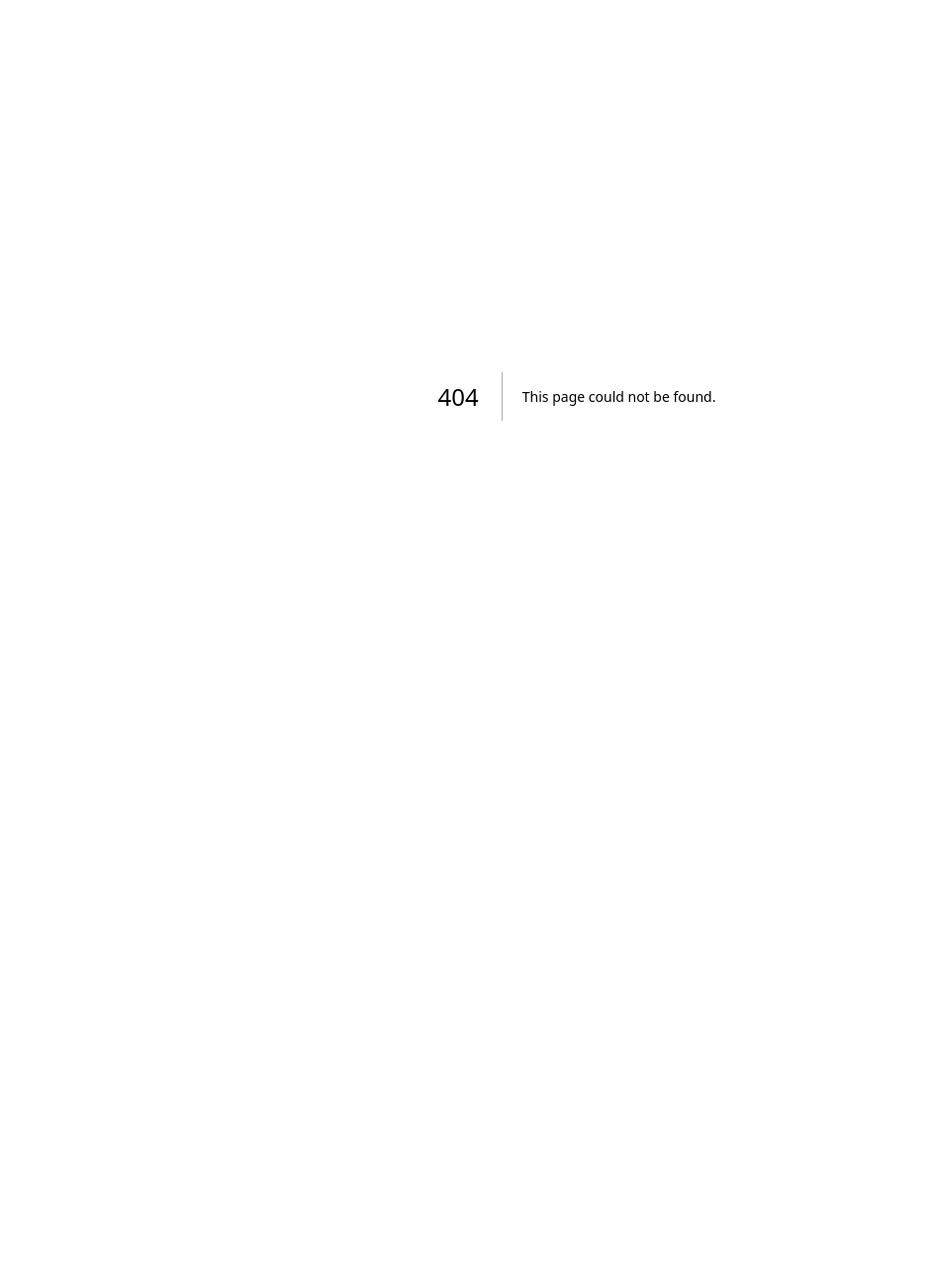
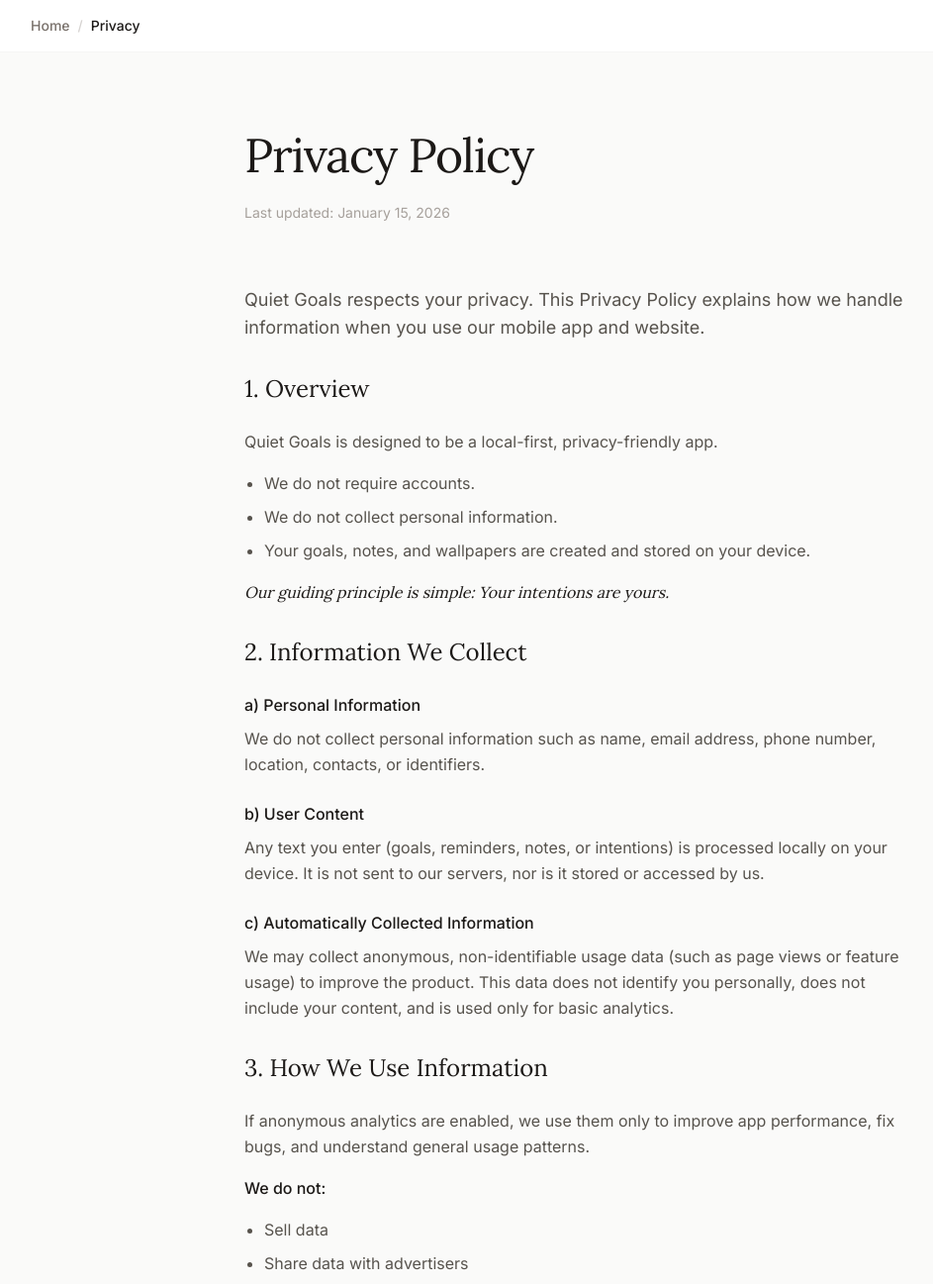
Before and after one commit to ami-souvik/quiet-goals, a Next.js app: page /privacy in a window 1280 px wide. Before the commit this address had no page. Shown: the top 1297 px of the page at 99% size, without its empty margins (57-1000 px from the left). Before the commit the page ends 800 px from the top, so only its background shows below. Built offline with nearby package versions, Linux system fonts and the light colour scheme; a web font is replaced by a local one.

Commit message:
feat: add privacy policy page and link in footer

```diff
--- a/src/app/page.tsx
+++ b/src/app/page.tsx
@@ -41,7 +41,7 @@
             {/* Examples Section */}
             <section className="pt-20 pb-10 w-full">
                <h3 className="text-sm font-bold text-stone-400 uppercase tracking-widest mb-10">
-                Examples
+                  Milestones
                </h3>
                <div className="grid grid-cols-1 md:grid-cols-3 gap-8 max-w-4xl mx-auto px-4">
                   {/* Calm Example */}
@@ -49,7 +49,7 @@
                      <div className="absolute inset-0 bg-[#F0F4F8] flex items-center justify-center p-6">
                         <div className="absolute inset-0 bg-gradient-to-b from-[#F0F4F8] to-[#D9E2EC] opacity-50"></div>
                         <span className="relative z-10 font-sans text-[#486581] text-2xl font-normal tracking-wide">
-                            Breathe Deeply
+                           Write Daily
                         </span>
                      </div>
                   </div>
@@ -59,7 +59,7 @@
                      <div className="absolute inset-0 bg-[#FFFFFF] flex items-center justify-center p-6">
                         <div className="absolute inset-0 bg-gradient-to-b from-[#FFFFFF] to-[#F3F4F6] opacity-50"></div>
                         <span className="relative z-10 font-sans text-[#111827] text-2xl font-medium tracking-tight">
-                            Write Daily
+                           Get Fit by 30
                         </span>
                      </div>
                   </div>
@@ -69,7 +69,7 @@
                      <div className="absolute inset-0 bg-[#000000] flex items-center justify-center p-6">
                         <div className="absolute inset-0 bg-gradient-to-br from-[#1A1A1A] to-[#000000] opacity-80"></div>
                         <span className="relative z-10 font-sans text-white text-3xl font-bold uppercase tracking-widest">
-                            BUILD THE FUTURE
+                           SHIP LANDING PAGE
                         </span>
                      </div>
                   </div>
@@ -144,7 +144,7 @@
                   <nav className="flex gap-6">
                      <Link href="/blog" className="hover:text-stone-900 transition-colors">Reflections</Link>
                      <a href="#" className="hover:text-stone-900 transition-colors cursor-not-allowed opacity-50" title="Coming soon">Twitter</a>
-                 <a href="#" className="hover:text-stone-900 transition-colors cursor-not-allowed opacity-50" title="No data collected">Privacy</a>
+                     <Link href="/privacy" className="hover:text-stone-900 transition-colors">Privacy</Link>
                   </nav>
                </div>
                <p className="mt-8 text-xs text-stone-400 font-light">
--- /dev/null
+++ b/src/app/privacy/page.tsx
@@ -0,0 +1,133 @@
+import Link from "next/link";
+
+export default function PrivacyPolicy() {
+  const lastUpdated = "January 15, 2026";
+
+  return (
+    <div className="min-h-screen bg-stone-50">
+      <div className="w-full flex justify-center bg-white border-b border-stone-100">
+        <nav className="w-full py-4 max-w-3xl md:max-w-5xl xl:max-w-6xl px-6 flex items-center space-x-2 text-sm font-medium text-stone-500">
+          <Link href="/" className="hover:text-stone-900 transition-colors">
+            Home
+          </Link>
+          <span className="text-stone-300">/</span>
+          <span className="text-stone-900">Privacy</span>
+        </nav>
+      </div>
+      <main className="min-h-screen bg-stone-50 px-6 py-12 md:py-20">
+        <div className="max-w-2xl mx-auto space-y-12 text-stone-800">
+          <div className="mb-16 max-w-2xl">
+            <h1 className="text-4xl md:text-5xl font-serif text-stone-900 mb-6 tracking-tight">
+              Privacy Policy
+            </h1>
+            <p className="text-sm text-stone-400 font-sans">
+              Last updated: {lastUpdated}
+            </p>
+          </div>
+          <section className="space-y-8 font-sans leading-relaxed">
+            <p className="text-lg text-stone-600">
+              Quiet Goals respects your privacy. This Privacy Policy explains how we handle information when you use our mobile app and website.
+            </p>
+
+            <div className="space-y-6">
+              <h2 className="font-serif text-2xl text-stone-900">1. Overview</h2>
+              <div className="space-y-4 text-stone-600">
+                <p>Quiet Goals is designed to be a local-first, privacy-friendly app.</p>
+                <ul className="list-disc pl-5 space-y-2">
+                  <li>We do not require accounts.</li>
+                  <li>We do not collect personal information.</li>
+                  <li>Your goals, notes, and wallpapers are created and stored on your device.</li>
+                </ul>
+                <p className="italic font-serif text-stone-900 mt-4">
+                  Our guiding principle is simple: Your intentions are yours.
+                </p>
+              </div>
+            </div>
+
+            <div className="space-y-6">
+              <h2 className="font-serif text-2xl text-stone-900">2. Information We Collect</h2>
+              <div className="space-y-6 text-stone-600">
+                <div>
+                  <h3 className="font-medium text-stone-900 mb-2">a) Personal Information</h3>
+                  <p>We do not collect personal information such as name, email address, phone number, location, contacts, or identifiers.</p>
+                </div>
+                <div>
+                  <h3 className="font-medium text-stone-900 mb-2">b) User Content</h3>
+                  <p>Any text you enter (goals, reminders, notes, or intentions) is processed locally on your device. It is not sent to our servers, nor is it stored or accessed by us.</p>
+                </div>
+                <div>
+                  <h3 className="font-medium text-stone-900 mb-2">c) Automatically Collected Information</h3>
+                  <p>We may collect anonymous, non-identifiable usage data (such as page views or feature usage) to improve the product. This data does not identify you personally, does not include your content, and is used only for basic analytics.</p>
+                </div>
+              </div>
+            </div>
+
+            <div className="space-y-6">
+              <h2 className="font-serif text-2xl text-stone-900">3. How We Use Information</h2>
+              <div className="space-y-4 text-stone-600">
+                <p>If anonymous analytics are enabled, we use them only to improve app performance, fix bugs, and understand general usage patterns.</p>
+                <p className="font-medium text-stone-900">We do not:</p>
+                <ul className="list-disc pl-5 space-y-2">
+                  <li>Sell data</li>
+                  <li>Share data with advertisers</li>
+                  <li>Build user profiles</li>
+                  <li>Track you across apps or websites</li>
+                </ul>
+              </div>
+            </div>
+
+            <div className="space-y-6">
+              <h2 className="font-serif text-2xl text-stone-900">4. Data Storage & Security</h2>
+              <div className="space-y-4 text-stone-600">
+                <p>Quiet Goals does not maintain user accounts. Your goals and wallpapers remain on your device. We do not store your content on external servers. Because we collect minimal data, the risk of data exposure is significantly reduced.</p>
+              </div>
+            </div>
+
+            <div className="space-y-6">
+              <h2 className="font-serif text-2xl text-stone-900">5. Children’s Privacy</h2>
+              <div className="space-y-4 text-stone-600">
+                <p>Quiet Goals does not knowingly collect data from children under the age of 13. Since no personal data is collected, no accounts are created, and no communication features exist, the app is safe to use without sharing personal information.</p>
+              </div>
+            </div>
+
+            <div className="space-y-6">
+              <h2 className="font-serif text-2xl text-stone-900">6. Third-Party Services</h2>
+              <div className="space-y-4 text-stone-600">
+                <p>Quiet Goals may use privacy-friendly third-party tools for basic analytics and app distribution (Google Play). These services are limited to what is necessary to operate and improve the app and do not receive your personal content.</p>
+              </div>
+            </div>
+
+            <div className="space-y-6">
+              <h2 className="font-serif text-2xl text-stone-900">7. Your Choices</h2>
+              <div className="space-y-4 text-stone-600">
+                <p>You can use Quiet Goals without providing any personal information, stop using the app at any time, or clear app data from your device to remove all locally stored content.</p>
+              </div>
+            </div>
+
+            <div className="space-y-6">
+              <h2 className="font-serif text-2xl text-stone-900">8. Changes to This Policy</h2>
+              <div className="space-y-4 text-stone-600">
+                <p>We may update this Privacy Policy from time to time. If changes are made, the updated policy will be posted on our website and the “Last updated” date will be revised.</p>
+              </div>
+            </div>
+
+            <div className="space-y-6 pt-8 border-t border-stone-200">
+              <h2 className="font-serif text-2xl text-stone-900">9. Contact Us</h2>
+              <div className="space-y-2 text-stone-600">
+                <p>If you have any questions about this Privacy Policy or your privacy while using Quiet Goals, you can contact us at:</p>
+                <p>Email: <a href="mailto:support@qurtesy.com" className="text-stone-900 hover:underline">support@qurtesy.com</a></p>
+                <p>Website: <a href="https://quiet-goals.qurtesy.com" className="text-stone-900 hover:underline">https://quiet-goals.qurtesy.com</a></p>
+              </div>
+            </div>
+          </section>
+
+          <footer className="pt-12 pb-8 border-t border-stone-200">
+            <p className="text-xs text-stone-400 font-light text-center">
+              Designed for focus. Built with silence.
+            </p>
+          </footer>
+        </div>
+      </main>
+    </div>
+  );
+}
```
Lines whose indentation alone changed are shown as unchanged.
